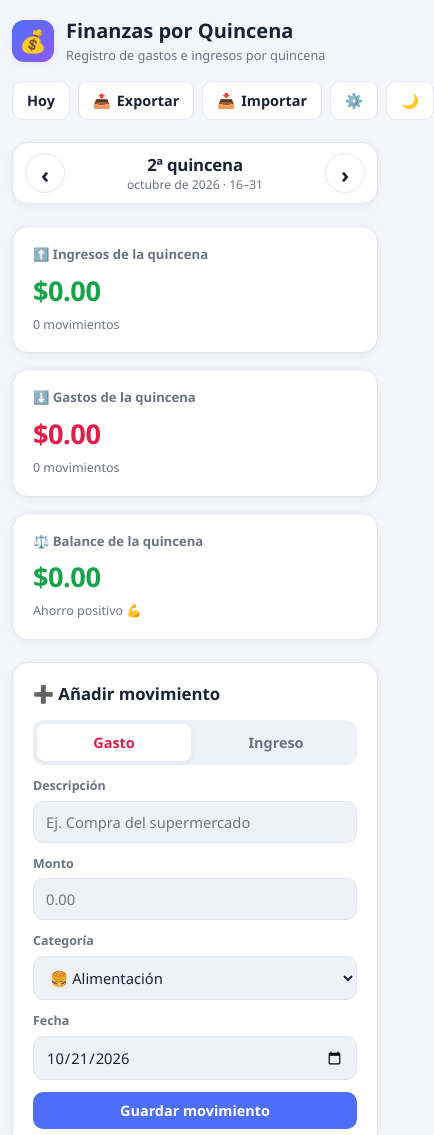
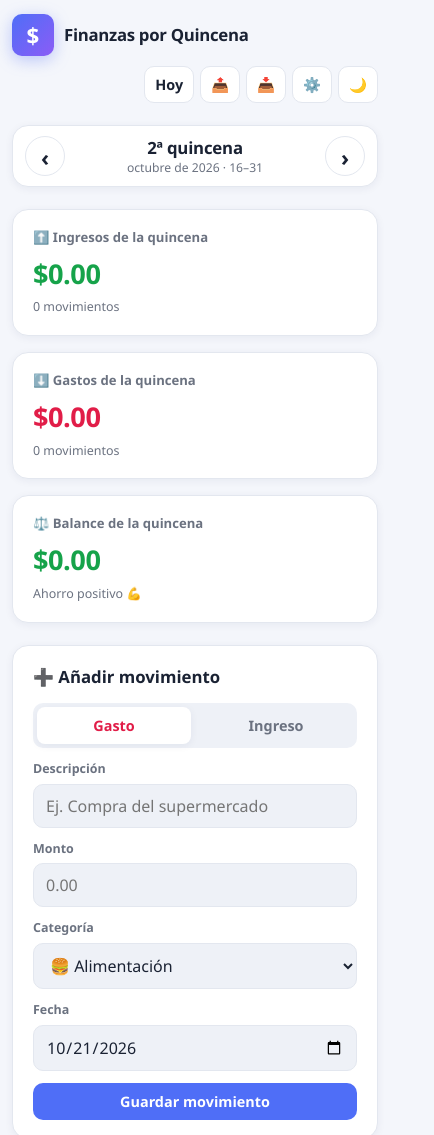
Before and after one commit to Jxss3/App-Finanzas, a plain HTML site: page index.html in a window 390 px wide. Shown: the top 1135 px of the page, 434 px wide, since content can reach past the window. Drawn offline with Linux system fonts and the light colour scheme.

Commit message:
Arreglos movil: sin desbordamiento/zoom, logo SVG y splash animado

```diff
--- a/index.html
+++ b/index.html
@@ -2,7 +2,7 @@
 <html lang="es">
 <head>
 <meta charset="UTF-8" />
-<meta name="viewport" content="width=device-width, initial-scale=1.0" />
+<meta name="viewport" content="width=device-width, initial-scale=1.0, maximum-scale=1.0, user-scalable=no, viewport-fit=cover" />
 <meta name="theme-color" content="#4f6ef7" />
 <meta name="mobile-web-app-capable" content="yes" />
 <meta name="apple-mobile-web-app-capable" content="yes" />
@@ -53,6 +53,8 @@
 
   * { box-sizing: border-box; margin: 0; padding: 0; }
 
+  html, body { max-width: 100%; overflow-x: hidden; }
+
   body {
     font-family: "Segoe UI", system-ui, -apple-system, Roboto, Helvetica, Arial, sans-serif;
     background: var(--bg);
@@ -60,29 +62,54 @@
     line-height: 1.5;
     min-height: 100vh;
     -webkit-font-smoothing: antialiased;
+    -webkit-tap-highlight-color: transparent;
+    overscroll-behavior-y: none;
   }
 
-  .container { max-width: 1100px; margin: 0 auto; padding: 24px 20px 80px; }
+  button, input, select { touch-action: manipulation; }
+
+  .container { max-width: 1100px; margin: 0 auto; padding: calc(20px + env(safe-area-inset-top)) 20px calc(80px + env(safe-area-inset-bottom)); }
 
   /* Header */
   header.topbar {
     display: flex;
     align-items: center;
     justify-content: space-between;
-    gap: 16px;
-    flex-wrap: wrap;
+    gap: 10px;
     margin-bottom: 22px;
   }
-  .brand { display: flex; align-items: center; gap: 12px; }
+  .brand { display: flex; align-items: center; gap: 10px; min-width: 0; }
   .brand .logo {
-    width: 42px; height: 42px; border-radius: 12px;
-    background: linear-gradient(135deg, var(--primary), #8b5cf6);
-    display: grid; place-items: center; color: #fff; font-size: 22px;
-    box-shadow: var(--shadow-sm);
+    width: 42px; height: 42px; flex-shrink: 0;
+    display: grid; place-items: center;
+    filter: drop-shadow(0 4px 8px rgba(79, 110, 247, 0.35));
   }
-  .brand h1 { font-size: 1.25rem; font-weight: 700; }
-  .brand p { font-size: 0.8rem; color: var(--text-muted); }
-  .topbar-actions { display: flex; gap: 8px; align-items: center; }
+  .brand .logo svg { width: 100%; height: 100%; display: block; }
+  .brand h1 { font-size: 1.2rem; font-weight: 800; letter-spacing: -0.3px; white-space: nowrap; }
+  .brand p { font-size: 0.78rem; color: var(--text-muted); }
+  .topbar-actions { display: flex; gap: 6px; align-items: center; flex-shrink: 0; }
+
+  /* Pantalla de carga (splash) */
+  .splash {
+    position: fixed; inset: 0; z-index: 100;
+    display: flex; flex-direction: column; align-items: center; justify-content: center; gap: 12px;
+    background: linear-gradient(135deg, #4f6ef7 0%, #6d5df7 55%, #8b5cf6 100%);
+    color: #fff; text-align: center; padding: 24px;
+    transition: opacity .55s ease, visibility .55s ease;
+  }
+  .splash.hide { opacity: 0; visibility: hidden; pointer-events: none; }
+  .splash-logo { width: 104px; height: 104px; animation: splashPop .7s cubic-bezier(.2,.8,.2,1) both; }
+  .splash-logo svg { width: 100%; height: 100%; }
+  .splash-name { font-size: 1.35rem; font-weight: 800; letter-spacing: .2px; animation: splashFade .7s .12s ease both; }
+  .splash-tag { font-size: 0.9rem; opacity: .85; animation: splashFade .7s .24s ease both; }
+  @keyframes splashPop {
+    from { transform: scale(.55); opacity: 0; }
+    to { transform: scale(1); opacity: 1; }
+  }
+  @keyframes splashFade {
+    from { transform: translateY(10px); opacity: 0; }
+    to { transform: translateY(0); opacity: 1; }
+  }
 
   /* Botones */
   button {
@@ -241,16 +268,44 @@
   @media (max-width: 640px) {
     .summary { grid-template-columns: 1fr; }
     .form-grid { grid-template-columns: 1fr; }
-    .container { padding: 16px 12px 80px; }
+    .container { padding: calc(14px + env(safe-area-inset-top)) 12px calc(80px + env(safe-area-inset-bottom)); }
+    header.topbar { flex-wrap: wrap; row-gap: 10px; }
+    .brand h1 { font-size: 1.05rem; }
+    .brand p { display: none; }
+    .topbar-actions { width: 100%; justify-content: flex-end; }
+    .hide-m { display: none; }
+    .btn-icon { padding: 8px 10px; }
+    input, select { font-size: 16px; }
   }
 </style>
 </head>
 <body>
+<div class="splash" id="splash">
+  <div class="splash-logo">
+    <svg viewBox="0 0 64 64" aria-hidden="true">
+      <circle cx="32" cy="32" r="26" fill="rgba(255,255,255,0.16)"/>
+      <text x="32" y="33" text-anchor="middle" dominant-baseline="central" font-family="Segoe UI, Arial, sans-serif" font-size="40" font-weight="700" fill="#ffffff">$</text>
+    </svg>
+  </div>
+  <div class="splash-name">Finanzas por Quincena</div>
+  <div class="splash-tag">Tus gastos e ingresos, en orden</div>
+</div>
 <div class="container">
 
   <header class="topbar">
     <div class="brand">
-      <div class="logo">💰</div>
+      <div class="logo">
+        <svg viewBox="0 0 64 64" aria-hidden="true">
+          <defs>
+            <linearGradient id="lgLogo" x1="0" y1="0" x2="1" y2="1">
+              <stop offset="0" stop-color="#4f6ef7"/>
+              <stop offset="1" stop-color="#8b5cf6"/>
+            </linearGradient>
+          </defs>
+          <rect width="64" height="64" rx="15" fill="url(#lgLogo)"/>
+          <text x="32" y="33" text-anchor="middle" dominant-baseline="central" font-family="Segoe UI, Arial, sans-serif" font-size="34" font-weight="700" fill="#ffffff">$</text>
+        </svg>
+      </div>
       <div>
         <h1>Finanzas por Quincena</h1>
         <p>Registro de gastos e ingresos por quincena</p>
@@ -951,6 +1006,12 @@
   resetForm();
   render();
 
+  // ---------- Pantalla de carga ----------
+  setTimeout(() => {
+    const s = $("splash");
+    if (s) s.classList.add("hide");
+  }, 1000);
+
   // ---------- Service Worker (PWA) ----------
   if ("serviceWorker" in navigator && location.protocol.startsWith("http")) {
     window.addEventListener("load", () => {
```
